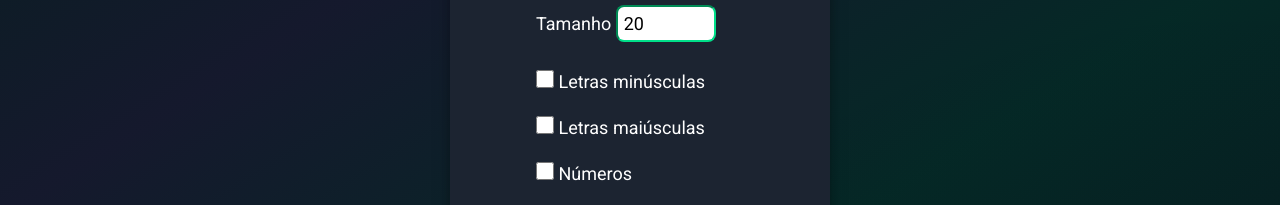
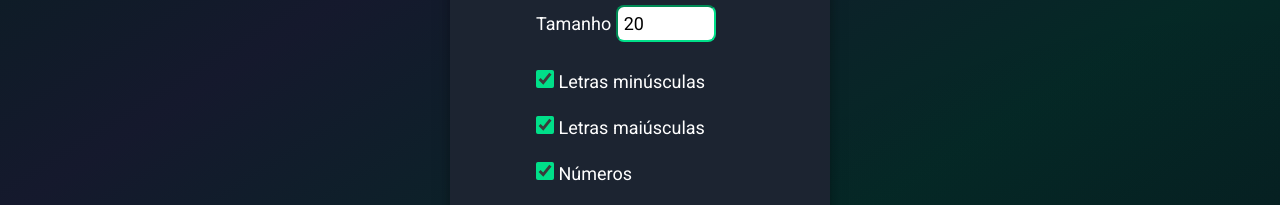
Before and after one commit to jeanleles/PassworGenerator, a plain HTML site: page index.html in a window 1280 px wide. Shown: the part 317-522 px from the top of the page. Drawn offline with Linux system fonts and the light colour scheme.

Commit message:
Correcoes nas dicas.

```diff
--- a/index.html
+++ b/index.html
@@ -5,7 +5,7 @@
     <meta charset="UTF-8">
     <meta http-equiv="X-UA-Compatible" content="IE=edge">
     <meta name="viewport" content="width=device-width, initial-scale=1.0">
-    <title>Password Generator</title>
+    <title>Password Generator - Jean Leles</title>
     <link rel="shortcut icon" href="images/password-fav.png">
     <link rel="stylesheet" href="css/style.css">
     <link rel="preconnect" href="https://fonts.googleapis.com">
@@ -29,11 +29,11 @@
                 <form>
                     <label for="lengthPassword">Tamanho</label>
                     <input type="number" id="length" max="80" min="6" value="20" required><br>
-                    <input type="checkbox" id="lowercase" name="lowercase" value="lowercase">
+                    <input type="checkbox" id="lowercase" name="lowercase" value="lowercase" checked>
                     <label for="lowercase"> Letras minúsculas</label><br>
-                    <input type="checkbox" id="uppercase" name="uppercase" value="uppercase">
+                    <input type="checkbox" id="uppercase" name="uppercase" value="uppercase" checked>
                     <label for="uppercase"> Letras maiúsculas</label><br>
-                    <input type="checkbox" id="numbers" name="numbers" value="numbers">
+                    <input type="checkbox" id="numbers" name="numbers" value="numbers" checked>
                     <label for="numbers"> Números</label><br>
                     <input type="checkbox" id="symbols" name="symbols" value="symbols">
                     <label for="symbols"> Símbolos</label>
@@ -44,14 +44,15 @@
         <!-- <div class="tips-password">
             <h2>Dicas de senha</h2>
             <ul>
-                <li>Uma senha forte deve ter 16 carateres ou mais.</li>
-                <li>Uma senha forte deve ter uma combinação de letras maiúculas e minúsculas, númreros e caracteres especiais.</li>
-                <li>Uma senha não deve incluir nenhuma informação sobre o usuário, tais como o nome do usuário, telefone, data de nascimento.</li>
+                <li>Crie suas senhas com um gerador de senhas como esse e use um cofre de senhas seguro para gerenciá-las.</li>
+                <li>Uma senha forte deve ter 16 ou mais carateres.</li>
+                <li>Uma senha forte deve ser uma combinação de letras maiúculas e minúsculas, números e caracteres especiais.</li>
+                <li>Uma senha não deve incluir nenhuma informação sobre o usuário, tais como o nome do usuário, telefone e data de nascimento.</li>
                 <li>Uma senha não deve conter letras ou números consecutivos.</li>
                 <li>Uma senha não deve ser ou ter a palavra “password”.</li>
                 <li>Uma senha não deve ser igual ao seu usuário.</li>
-                <li>Uma senha não deve ser a mesma letra ou número repetido.</li>
-                <li>Uma senha não deve ser usada em várias contas. Cada conta deve ser a sua própria senha.</li>
+                <li>Uma senha não deve ser a mesma letra ou número repetido, como 111111 ou AAAAAA.</li>
+                <li>Uma senha não deve ser usada em várias contas. Cada conta deve ter a sua própria senha.</li>
             </ul>
         </div> -->
     </main>
```
